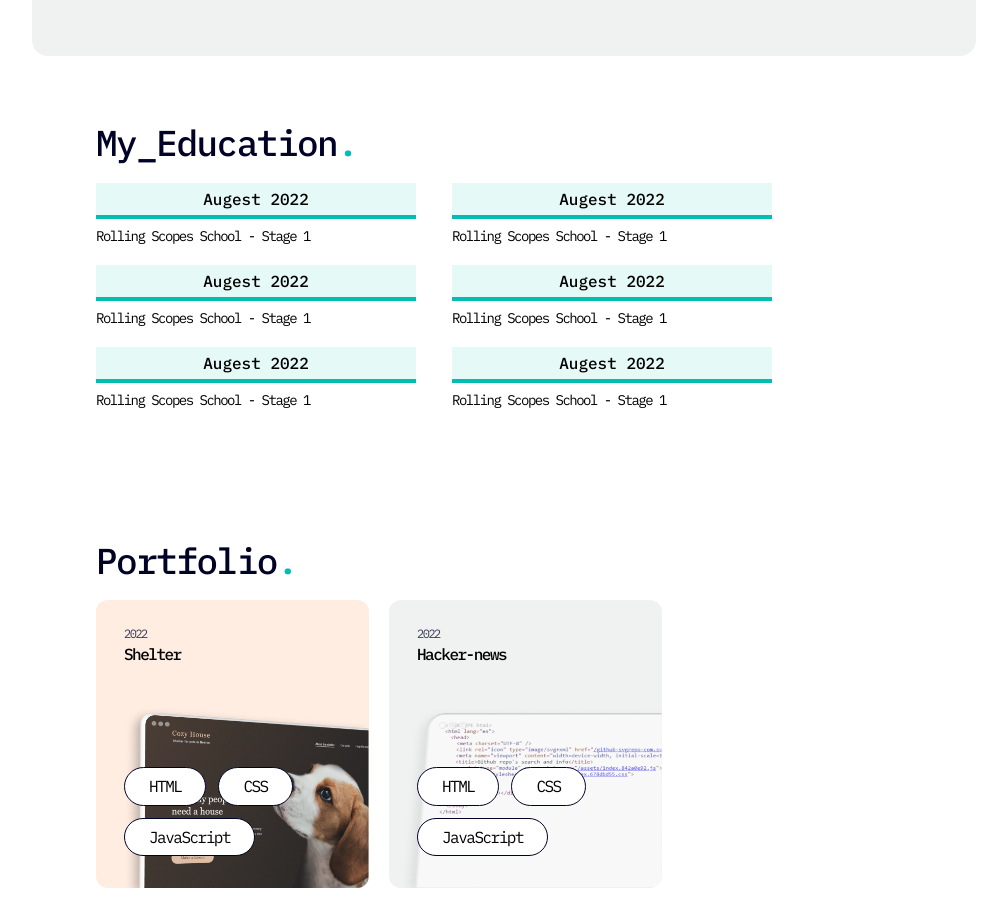
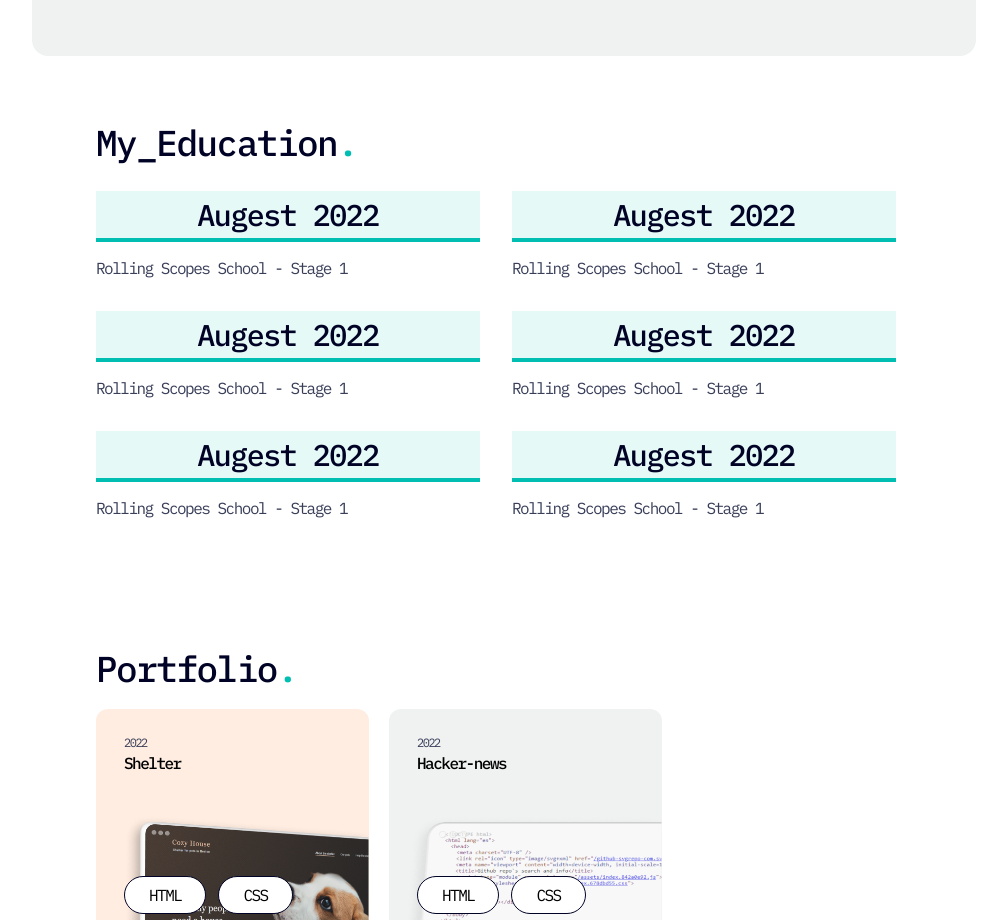
Before and after one commit to Tsvetkoffff/cv, a React (Vite) app: page / in a window 1280 px wide. Shown: the part 1360-2280 px from the top of the page, without its empty margins (126-1133 px from the left). Built offline with nearby package versions, Linux system fonts and the light colour scheme.

Commit message:
refactor: refactoring education section

```diff
--- a/src/components/EducationCard/index.jsx
+++ /dev/null
@@ -1,13 +0,0 @@
-import React from 'react'
-import Text from '/src/components/Text'
-
-const EducationCard = ({period, description}) => {
-  return (
-    <div className='space-y-2 w-full md:w-2/5 xl:w-[341px]'>
-      <h3 className='text-center font-medium bg-primaryLigth border-b-[4px] border-primary box-border p-1'>{period}</h3>
-      <Text className=''>{description}</Text>
-    </div>
-  )
-}
-
-export default EducationCard
--- /dev/null
+++ b/src/components/Main/Education/EducationCard.jsx
@@ -0,0 +1,19 @@
+import React from 'react'
+import Text from '/src/components/common/Text'
+import Heading from '/src/components/common/Heading'
+
+const EducationCard = ({period, description}) => {
+  return (
+    <div className='space-y-4'>
+      <Heading
+        Tag='h3'
+        className='text-center text-dark font-medium bg-primaryLigth border-b-[4px] border-primary box-border p-1'
+      >
+        {period}
+      </Heading>
+      <Text className='text-base'>{description}</Text>
+    </div>
+  )
+}
+
+export default EducationCard
--- /dev/null
+++ b/src/components/Main/Education/EducationCardsWrapper.jsx
@@ -0,0 +1,11 @@
+import React from 'react'
+
+const EducationCardsWrapper = ({children}) => {
+  return (
+    <div className='grid gap-4 md:grid-cols-2 lg:gap-8 xl:grid-cols-3 xl:gap-10'>
+      {children}
+    </div>
+  )
+}
+
+export default EducationCardsWrapper
--- /dev/null
+++ b/src/components/Main/Education/Wrapper.jsx
@@ -0,0 +1,7 @@
+import React from 'react'
+
+const Wrapper = ({children}) => {
+  return <div className='w-full flex flex-col gap-6'>{children}</div>
+}
+
+export default Wrapper
--- a/src/components/Main/Education.jsx
+++ b/src/components/Main/Education/index.jsx
@@ -1,7 +1,9 @@
 import React from 'react'
 import Section from '/src/components/common/Section'
-import SectionHeader from '/src/components/SectionHeader'
-import EducationCard from '/src/components/EducationCard'
+import Heading from '/src/components/common/Heading'
+import EducationCard from '/src/components/Main/Education/EducationCard'
+import Wrapper from '/src/components/Main/Education/Wrapper'
+import EducationCardsWrapper from '/src/components/Main/Education/EducationCardsWrapper'
 
 const MyEducation = () => {
   const courses = [
@@ -38,11 +40,11 @@ const MyEducation = () => {
   ]
   return (
     <Section>
-      <div className='w-full flex flex-col space-y-4'>
-        <div>
-          <SectionHeader text='My_Education' dot={true} />
-        </div>
-        <div className='flex flex-col flex-wrap gap-y-5 md:flex-row md:gap-x-9 xl:gap-y-12'>
+      <Wrapper>
+        <Heading Tag='h2' className='text-dark' dot>
+          My_Education
+        </Heading>
+        <EducationCardsWrapper>
           {courses.map(course => (
             <EducationCard
               key={course.id}
@@ -50,8 +52,8 @@ const MyEducation = () => {
               description={course.description}
             />
           ))}
-        </div>
-      </div>
+        </EducationCardsWrapper>
+      </Wrapper>
     </Section>
   )
 }
```
